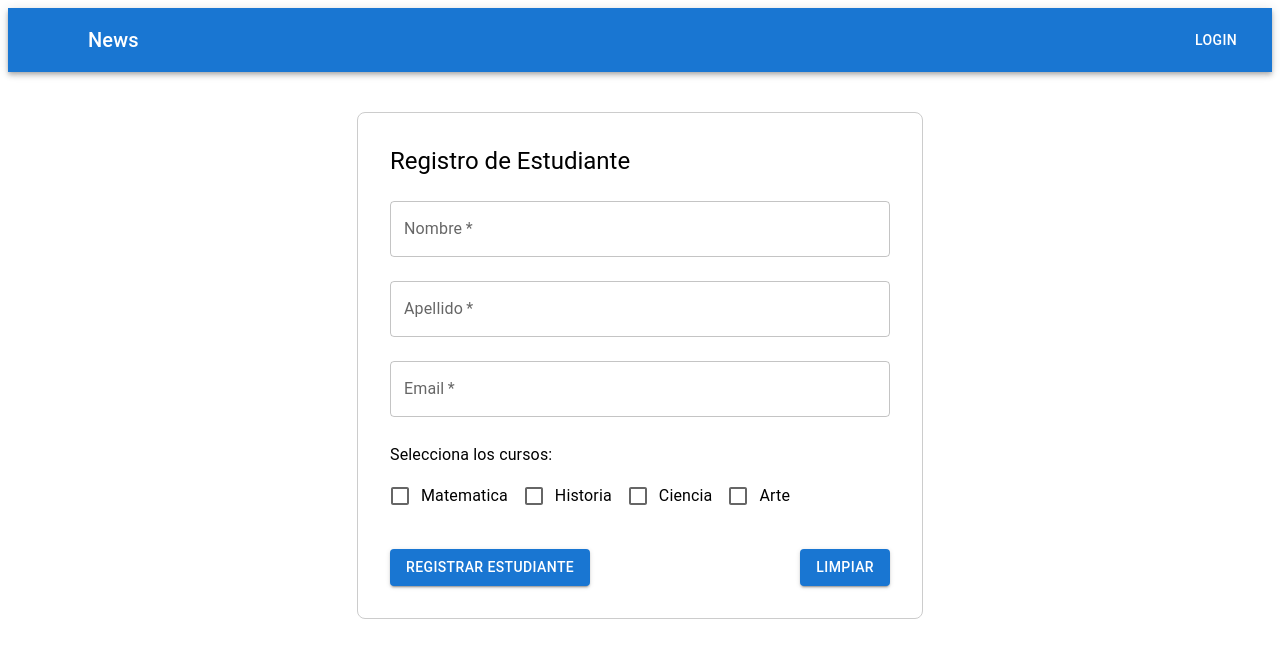
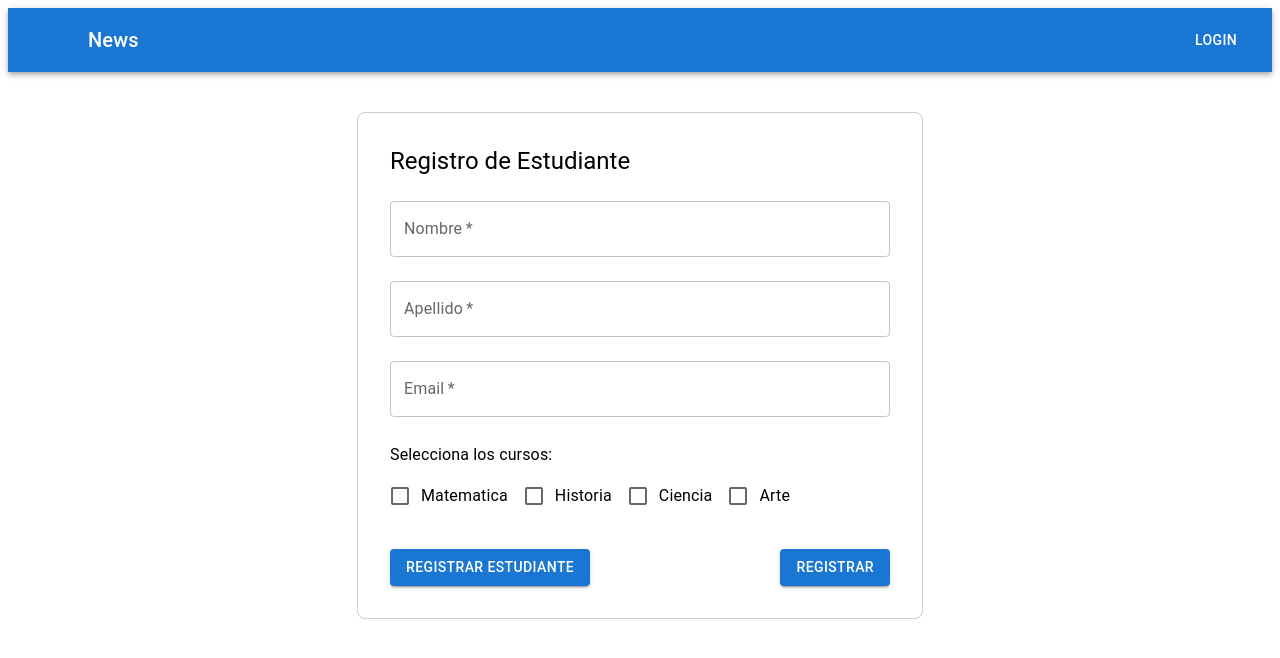
Before and after one commit to AriStW/api-gestion-estudiantes-frontend, a React (Vite) app: page /addStudent in a window 1280 px wide. Shown: the top 658 px of the page. Built offline with nearby package versions, Linux system fonts and the light colour scheme; no server answers; some icons are missing.

Commit message:
modularizes the student form

```diff
--- a/src/App.jsx
+++ b/src/App.jsx
@@ -2,9 +2,9 @@ import { useState } from 'react';
 import Box from '@mui/material/Box';
 import NavBar from './components/NavBar';
 import MenuDrawer from './components/MenuDrawer';
-import ListOfStudents from './pages/ListOfStudents';
+import ListOfStudents from './pages/ListOfStudents/ListOfStudents.jsx';
 import { Route, Routes } from 'react-router';
-import OneStudent from './pages/Student';
+import OneStudent from './pages/Student/Student.jsx';
 import AddStudent from './pages/AddStudent/AddStudent.jsx';
 import SearchCouse from './pages/SearchCourse/SearchCourse'
 function App() {
--- a/src/components/NavBar.jsx
+++ b/src/components/NavBar.jsx
@@ -31,4 +31,4 @@ const NavBar =({setIsOpenDrawer}) =>{
         </>
     );
 }
-export default NavBar
+export default NavBar;
--- /dev/null
+++ b/src/components/studentForm.jsx
@@ -0,0 +1,120 @@
+import {
+  TextField,
+  Button,
+  Box,
+  Typography,
+  FormControl,
+  Checkbox,
+  FormControlLabel,
+  FormGroup
+} from '@mui/material';
+
+const nameCourse = ["matematica", "historia", "ciencia", "arte"];
+
+const StudentForm =({
+    formData,
+    errors,
+    handleChange,
+    handleCourseChange,
+    handleSubmit,
+    handleReset,
+    title = "Formulario de Estudiante",
+    buttonLabel = "Guardar",
+}
+) => {
+return(
+    <>
+     <Box
+      component="form"
+      sx={{
+        maxWidth: 500,
+        margin: 'auto',
+        padding: 4,
+        border: '1px solid #ccc',
+        borderRadius: 2,
+        mt: 5
+      }}
+      onSubmit={handleSubmit}
+    >
+      <Typography variant="h5" component="h1" gutterBottom>
+        {title}
+      </Typography>
+
+      <TextField
+        fullWidth
+        label="Nombre"
+        name="nombre"
+        value={formData.nombre}
+        onChange={handleChange}
+        margin="normal"
+        required
+      />
+
+      <TextField
+        fullWidth
+        label="Apellido"
+        name="apellido"
+        value={formData.apellido}
+        onChange={handleChange}
+        margin="normal"
+        required
+      />
+
+      <TextField
+        fullWidth
+        label="Email"
+        name="email"
+        type="email"
+        value={formData.email}
+        onChange={handleChange}
+        margin="normal"
+        required
+        error={!!errors.email}
+        helperText={errors.email}
+      />
+
+      <FormControl component="fieldset" margin="normal" fullWidth required>
+        <Typography variant="subtitle1" gutterBottom>
+          Selecciona los cursos:
+        </Typography>
+        <FormGroup row>
+          {nameCourse.map((courseName) => (
+            <FormControlLabel
+              key={courseName}
+              control={
+                <Checkbox
+                  checked={formData.curso.includes(courseName)}
+                  onChange={handleCourseChange}
+                  value={courseName}
+                  name="curso"
+                />
+              }
+              label={courseName.charAt(0).toUpperCase() + courseName.slice(1)}
+            />
+          ))}
+        </FormGroup>
+      </FormControl>
+
+      <Box sx={{ display: "flex", justifyContent: "space-between", mt: 3 }}>
+        <Button
+          type="submit"
+          variant="contained"
+          color="primary"
+        >
+          Registrar Estudiante
+        </Button>
+
+        <Button
+          type="button"
+          variant="contained"
+          color="primary"
+          onClick={handleReset}
+        >
+          {buttonLabel}
+        </Button>
+      </Box>
+    </Box>
+    </>
+)
+}
+export default StudentForm;
--- a/src/hooks/setStudentsSelected.jsx
+++ b/src/hooks/useStudentsSelected.jsx
@@ -2,7 +2,7 @@ import { useEffect, useState } from "react";
 import { useParams } from "react-router-dom";
 import { getStudent } from "../services/getStudent";
 
-const setStudentsSelected =()=>{
+const useStudentsSelected =()=>{
 
      const { id } = useParams();
   const [studentSelected, setstudentSelected] = useState();
@@ -18,4 +18,4 @@ const setStudentsSelected =()=>{
         {studentSelected,id})
 }
 
-export default setStudentsSelected
+export default useStudentsSelected;
--- a/src/pages/AddStudent/AddStudent.jsx
+++ b/src/pages/AddStudent/AddStudent.jsx
@@ -1,4 +1,5 @@
 import React, { useState, useEffect } from 'react';
+import StudentForm from "../../components/studentForm";
 import {
   TextField,
   Button,
@@ -11,7 +12,7 @@ import {
 } from '@mui/material';
 import { getStudents } from "../../services/getStudents";
 import { postStudent } from "../../services/postStudent"
-const nameCourse = ["matematica", "historia", "ciencia", "arte"];
+
 
 const AddStudent = () => {
 
@@ -91,96 +92,16 @@ const AddStudent = () => {
   };
 
   return (
-    <Box
-      component="form"
-      sx={{
-        maxWidth: 500,
-        margin: 'auto',
-        padding: 4,
-        border: '1px solid #ccc',
-        borderRadius: 2,
-        mt: 5
-      }}
-      onSubmit={handleSubmit}
-    >
-      <Typography variant="h5" component="h1" gutterBottom>
-        Registro de Estudiante
-      </Typography>
-
-      <TextField
-        fullWidth
-        label="Nombre"
-        name="nombre"
-        value={formData.nombre}
-        onChange={handleChange}
-        margin="normal"
-        required
-      />
-
-      <TextField
-        fullWidth
-        label="Apellido"
-        name="apellido"
-        value={formData.apellido}
-        onChange={handleChange}
-        margin="normal"
-        required
-      />
-
-      <TextField
-        fullWidth
-        label="Email"
-        name="email"
-        type="email"
-        value={formData.email}
-        onChange={handleChange}
-        margin="normal"
-        required
-        error={!!errors.email}
-        helperText={errors.email}
-      />
-
-      <FormControl component="fieldset" margin="normal" fullWidth required>
-        <Typography variant="subtitle1" gutterBottom>
-          Selecciona los cursos:
-        </Typography>
-        <FormGroup row>
-          {nameCourse.map((courseName) => (
-            <FormControlLabel
-              key={courseName}
-              control={
-                <Checkbox
-                  checked={formData.curso.includes(courseName)}
-                  onChange={handleCourseChange}
-                  value={courseName}
-                  name="curso"
-                />
-              }
-              label={courseName.charAt(0).toUpperCase() + courseName.slice(1)}
-            />
-          ))}
-        </FormGroup>
-      </FormControl>
-
-      <Box sx={{ display: "flex", justifyContent: "space-between", mt: 3 }}>
-        <Button
-          type="submit"
-          variant="contained"
-          color="primary"
-        >
-          Registrar Estudiante
-        </Button>
-
-        <Button
-          type="button"
-          variant="contained"
-          color="primary"
-          onClick={handleReset}
-        >
-          Limpiar
-        </Button>
-      </Box>
-    </Box>
+   <StudentForm
+      formData={formData}
+      errors={errors}
+      handleChange={handleChange}
+      handleCourseChange={handleCourseChange}
+      handleSubmit={handleSubmit}
+      handleReset={handleReset}
+      title="Registro de Estudiante"
+      buttonLabel="Registrar"
+    />
   );
 };
 
--- a/src/pages/ListOfStudents.jsx
+++ b/src/pages/ListOfStudents/ListOfStudents.jsx
@@ -1,6 +1,6 @@
 import { useEffect, useState } from "react";
-import { getStudents } from "../services/getStudents";
-import CardStudents from "../components/CardStudents";
+import { getStudents } from "../../services/getStudents";
+import CardStudents from "../../components/CardStudents";
 import { CircularProgress } from "@mui/material";
 import { useNavigate } from "react-router";
 
--- a/src/pages/Student.jsx
+++ b/src/pages/Student/Student.jsx
@@ -1,21 +1,21 @@
 import { Card, CardContent, CardMedia, Chip, Typography } from "@mui/material";
-import setStudentsSelected from "../hooks/setStudentsSelected";
+import useStudentsSelected from "../../hooks/useStudentsSelected";
 import "./Student.css";
 
-const OneStudent = () => {
-  const { studentSelected, id } = setStudentsSelected();
+const OneStudent = ({onEdit,onDelete}) => {
+  const { studentSelected, id } = useStudentsSelected();
   console.log(studentSelected);
   return (
     <>
       <Typography variant="h5"
-      textAlign="center"
-      color="primary">
+        textAlign="center"
+        color="primary">
         <br />Detalle alumno:</Typography>
       <Card className="studentCard" sx={{
         display: 'flex',
         flexDirection: 'row'
       }}>
-        <CardContent  className="studentPhoto" sx={{
+        <CardContent className="studentPhoto" sx={{
           flexShrink: 0
         }}>
         </CardContent>
@@ -24,7 +24,7 @@ const OneStudent = () => {
           display: "flex",
           flexDirection: "column",
           justifyContent: "space-around",
-          alignItems:"center"
+          alignItems: "center"
         }}>
           <Typography variant="h4">{studentSelected?.nombre} {studentSelected?.apellido}</Typography>
           {!studentSelected && (
@@ -36,7 +36,10 @@ const OneStudent = () => {
             Curso: {studentSelected?.curso.map(c => c.charAt(0).toUpperCase() + c.slice(1)).join(", ")}
           </Typography>
           <Chip label={`cursa: ${studentSelected?.curso.length} materias`} color="success" />
-        </CardContent></Card>
+        </CardContent>
+
+      </Card>
+
     </>
   );
 };
```
Also changed, not shown: src/services/updateStudent.jsx (added, +19 -0 lines), src/pages/Student/Student.css (renamed from src/pages/Student.css).
